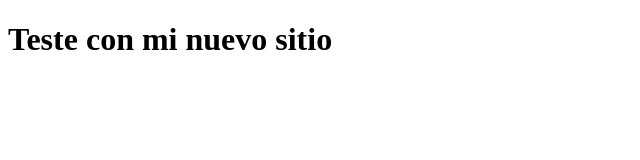
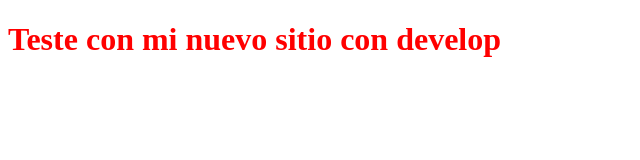
Before and after one commit to nicolasbernardes/entrega17, a website: page public/index.html in a window 1280 px wide. Shown: the whole page, without its empty margins (0-640 px from the left). Drawn offline with Linux system fonts and the light colour scheme.

Commit message:
color red y cambie titulo

```diff
--- a/public/index.html
+++ b/public/index.html
@@ -7,6 +7,6 @@
     <title>Document</title>
 </head>
 <body>
-    <h1>Teste con mi nuevo sitio</h1>
+    <h1 style="color: red;">Teste con mi nuevo sitio con develop</h1>
 </body>
 </html>
```
